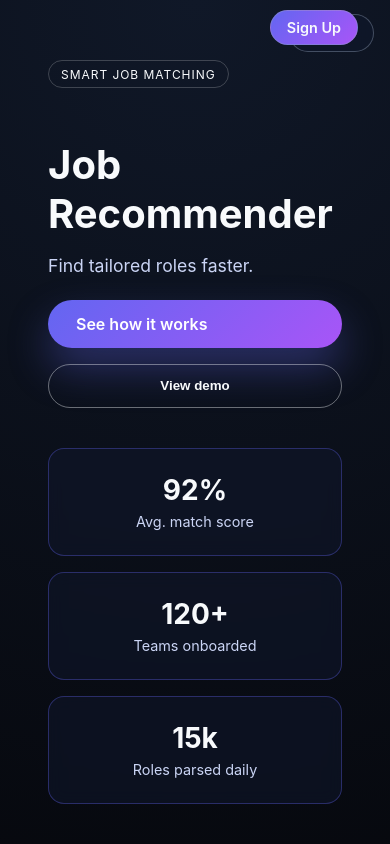
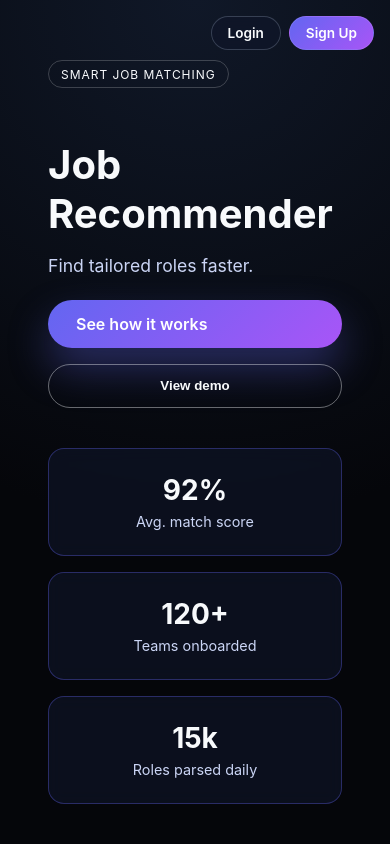
Before and after one commit to Yussufkadir/Job-Recommender, a SvelteKit app in the folder frontend/: page / in a window 390 px wide. Shown: the top 844 px of the page. Built offline with nearby package versions, Linux system fonts and the light colour scheme.

Commit message:
fix: some errors in frontend logic is corrected now final make ups and polishing needs to be done on the project.

```diff
--- a/frontend/src/lib/api.ts
+++ b/frontend/src/lib/api.ts
@@ -11,7 +11,7 @@ export interface Job {
 }
 
 export interface RecommendationResponse{
-    job: Job[];
+    jobs: Job[];
     message?: string;
 }
 
--- a/frontend/src/routes/+layout.svelte
+++ b/frontend/src/routes/+layout.svelte
@@ -13,9 +13,12 @@
 </div>
 
 <style>
-	:global(body) {
-		margin: 0;
-	}
+    :global(body){
+        font-family: "Inter", "sans-serif";
+        margin: 0;
+        background: #0f172a;
+        color: #f8fafc;
+    }
 
 	.layout-frame {
 		position: relative;
--- a/frontend/src/routes/+page.svelte
+++ b/frontend/src/routes/+page.svelte
@@ -5,70 +5,67 @@
   export let data: PageData;
 </script>
 <div class="home-shell">
-  <a class="loading-cta" href="/login">Login</a>
+
+  <nav class="nav-overlay">
+    <a class="cta-button login" href="/login">Login</a>
+    <a class="cta-button signup" href="/signup">Sign Up</a>
+  </nav>
+
   <HeroSection content={data.hero} />
 </div>
-<div class="home-shell">
-    <a class="signup-cta" href="/signup">Sign Up</a>
-    <HeroSection content={data.hero}/>
-</div>
+
 <style>
   .home-shell {
     position: relative;
     min-height: 100vh;
+    overflow-x: hidden;
   }
 
-  .loading-cta {
+  .nav-overlay {
     position: fixed;
-    top: 1.25rem;
-    right: 6.5rem;
-    background: rgba(15, 23, 42, 0.8);
-    color: #f8fafc;
+    top: 1.5rem;
+    right: 2rem;
+    display: flex;
+    gap: 1rem;
+    z-index: 100;
+  }
+
+  .cta-button {
     padding: 0.6rem 1.4rem;
     border-radius: 999px;
     text-decoration: none;
     font-weight: 600;
-    border: 1px solid rgba(148, 163, 184, 0.4);
     backdrop-filter: blur(8px);
-    transition: transform 150ms ease, box-shadow 150ms ease;
+    transition: transform 0.2s, box-shadow 0.2s;
+    font-size: 0.95rem;
   }
 
-  .loading-cta:hover {
-    transform: translateY(-1px);
-    box-shadow: 0 10px 24px rgba(15, 23, 42, 0.35);
+  .cta-button:hover {
+    transform: translateY(-2px);
+    box-shadow: 0 10px 20px rgba(0, 0, 0, 0.2);
   }
 
-  .signup-cta {
-    position: fixed;
-    top: 1.25rem;
-    right: 0.1rem;
-    background: linear-gradient(135deg, #6366f1, #a855f7);
+  .login {
+    background: rgba(15, 23, 42, 0.6);
     color: #f8fafc;
-    padding: 0.5rem 1.0rem;
-    border-radius: 999px;
-    text-decoration: none;
-    font-weight: 600;
-    border: 1px solid rgba(148, 163, 184, 0.4);
-    backdrop-filter: blur(8px);
-    transition: transform 150ms ease, box-shadow 150ms ease;
+    border: 1px solid rgba(148, 163, 184, 0.3);
   }
 
-  .signup-cta:hover {
-    transform: translateY(-1px);
-    box-shadow: 0 10px 24px rgba(15, 23, 42, 0.35);
+  .signup {
+    background: linear-gradient(135deg, #6366f1, #a855f7);
+    color: white;
+    border: 1px solid rgba(255, 255, 255, 0.1);
   }
 
-
   @media (max-width: 600px) {
-    .loading-cta {
-      top: 0.85rem;
+    .nav-overlay {
       right: 1rem;
-      font-size: 0.9rem;
+      top: 1rem;
+      gap: 0.5rem;
     }
-    .signup-cta {
-      top: 0.65rem;
-      right: 2rem;
-      font-size: 0.9rem;
+    .cta-button {
+      padding: 0.5rem 1rem;
+      font-size: 0.85rem;
     }
   }
 </style>
--- a/frontend/src/routes/main_page/+page.svelte
+++ b/frontend/src/routes/main_page/+page.svelte
@@ -19,8 +19,8 @@
         const skillsArray = skillsInput.split(',').map(s => s.trim()).filter(s => s.length > 0);
 
         try{
-            const response = await getRecommendations(cvText, skillsArrays);
-            jobs = respnose.jobs;
+            const response = await getRecommendations(cvText, skillsArray);
+            jobs = response.jobs;
         } catch (err) {
             console.error(err);
             error = "Failed to fetch jobs. Check the backend."
@@ -81,8 +81,8 @@
                 <div class="job-card">
                     <div class="job-header">
                         <h3>{job.title}</h3>
-                        <span class="score-badge" style="background: {job.match_score > 70 ? '#10b981' : '#f59e0b'}">
-                            {job.match_score}% Match
+                        <span class="score-badge" style="background: {job.score > 70 ? '#10b981' : '#f59e0b'}">
+                            {job.score}% Match
                         </span>
                     </div>
                     <p class="company">{job.company} * {job.location}</p>
@@ -104,14 +104,6 @@
 </div>
 
 <style>
-    :global(body) {
-        font-family: "Inter", "sans-herif";
-        margin: 0;
-        background: #0f172a;
-        background: radial-gradient(circle at top, #1e293b 0%, #020617 100%);
-        color: #f8fafc;
-    }
-
     .page-container {
         display: flex;
         min-height: 100vh;
```
Also changed, not shown: frontend/src/routes/signup/+page.svelte (+7 -1 lines).
